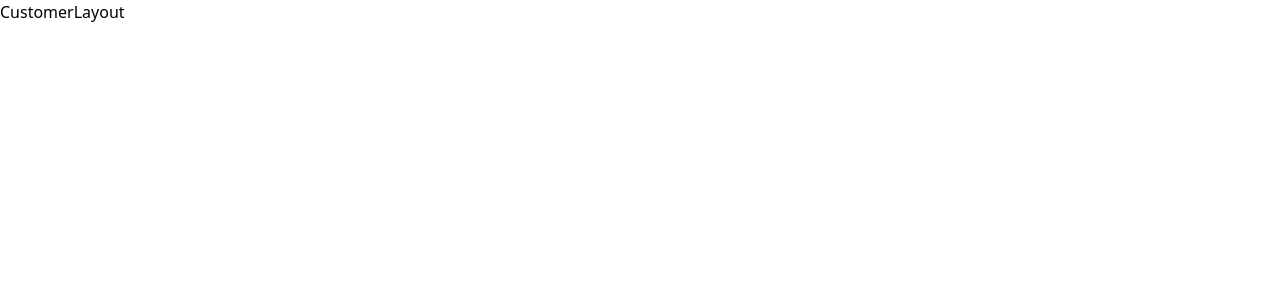
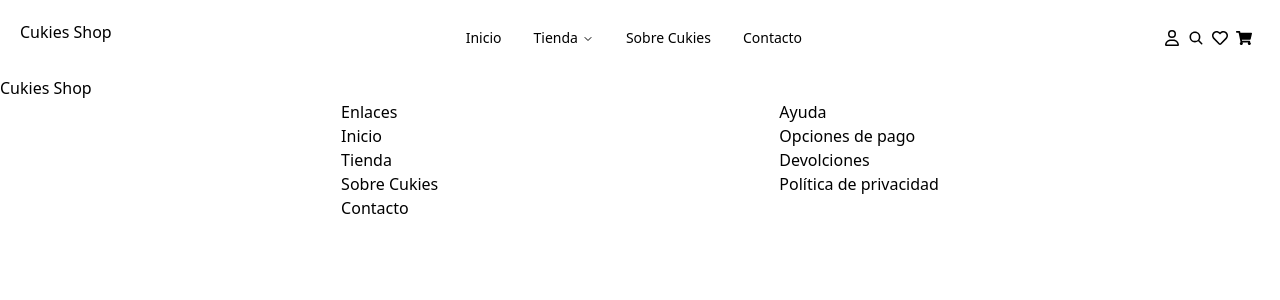
Before and after one commit to androsrivas/e-commerce_cukies-shop_front, a React (Vite) app: page / in a window 1280 px wide. Shown: the top 300 px of the page. Built offline with nearby package versions, Linux system fonts and the light colour scheme.

Commit message:
create customer layout with header and footer

```diff
--- a/package.json
+++ b/package.json
@@ -12,6 +12,7 @@
   "dependencies": {
     "@radix-ui/react-accordion": "^1.2.2",
     "@radix-ui/react-dialog": "^1.1.5",
+    "@radix-ui/react-navigation-menu": "^1.2.4",
     "@radix-ui/react-separator": "^1.1.1",
     "@radix-ui/react-slot": "^1.1.1",
     "@radix-ui/react-toast": "^1.2.5",
--- /dev/null
+++ b/src/components/Footer.jsx
@@ -0,0 +1,22 @@
+import React from "react";
+import Logo from "./atoms/Logo";
+import Navigation from "./molecules/Navigation";
+// import Newsletter from "../../../molecules/newsletter/Newsletter";
+// import Copyright from "../../../molecules/copyright/Copyright";
+
+function Footer() {
+  return (
+    <footer className="footer-container">
+      <section className="footer-main-section">
+        <Logo name="Cukies Shop"/>
+        <Navigation />
+        {/* <Newsletter /> */}
+      </section>
+      <section className="footer-copyright">
+        {/* <Copyright /> */}
+      </section>
+    </footer>
+  )
+}
+
+export default Footer
--- /dev/null
+++ b/src/components/Header.jsx
@@ -0,0 +1,34 @@
+import React from "react";
+import Logo from "../components/atoms/Logo";
+import { Link } from "react-router-dom";
+import UserActions from "../components/molecules/UserActions";
+import { navigationMenuTriggerStyle } from "@/components/ui/navigation-menu";
+import {
+  NavigationMenu,
+  NavigationMenuItem,
+  NavigationMenuLink,
+  NavigationMenuList,
+  NavigationMenuTrigger,
+} from "@/components/ui/navigation-menu";
+
+
+function Header() {
+  return (
+    <header className="flex justify-between p-5">
+        <Logo name="Cukies Shop" to="/"/>
+        <NavigationMenu>
+          <NavigationMenuList>
+            <NavigationMenuItem>
+              <NavigationMenuLink className={ navigationMenuTriggerStyle() }>Inicio</NavigationMenuLink>
+              <NavigationMenuTrigger>Tienda</NavigationMenuTrigger>
+              <NavigationMenuLink className={ navigationMenuTriggerStyle() }>Sobre Cukies</NavigationMenuLink>
+              <NavigationMenuLink className={ navigationMenuTriggerStyle() }>Contacto</NavigationMenuLink>
+            </NavigationMenuItem>
+          </NavigationMenuList>
+        </NavigationMenu>
+        <UserActions className="flex p-2 gap-2"/>
+    </header>
+  )
+}
+
+export default Header
--- /dev/null
+++ b/src/components/atoms/Logo.jsx
@@ -0,0 +1,12 @@
+import React from "react";
+import { Link } from "react-router-dom";
+
+function Logo( { name, to, className } ) {
+  return (
+    <Link to={ to } className={ className }>
+      { name }
+    </Link>
+  )
+}
+
+export default Logo
--- /dev/null
+++ b/src/components/atoms/NavItem.jsx
@@ -0,0 +1,11 @@
+import { Link } from "react-router-dom";
+
+function NavItem({ className, to, text}) {
+  return (
+    <li className={ className }>
+        <Link to={ to }>{ text }</Link>
+    </li>
+  )
+}
+
+export default NavItem
--- /dev/null
+++ b/src/components/atoms/NavSection.jsx
@@ -0,0 +1,16 @@
+import NavItem from "./NavItem";
+
+function NavSection({ title, links }) {
+  return (
+    <section className="nav-section">
+        <h4>{ title }</h4>
+        <ul>
+            {links.map((link, index) => (
+                <NavItem className="" key={ index } text={ link }/>
+            ))}
+        </ul>
+    </section>
+  )
+}
+
+export default NavSection
--- /dev/null
+++ b/src/components/atoms/UserIcons.jsx
@@ -0,0 +1,12 @@
+
+function UserIcon({ icon: Icon, onClick }) {
+  return (
+    <button
+        onClick={ onClick }
+        className="user-icon-btn">
+            {Icon && <Icon className="icon"/>}
+    </button>
+  )
+}
+
+export default UserIcon
--- /dev/null
+++ b/src/components/molecules/Navigation.jsx
@@ -0,0 +1,13 @@
+import React from "react";
+import NavSection from "../atoms/NavSection";
+
+function Navigation() {
+  return (
+    <section className="flex justify-evenly">
+        <NavSection title="Enlaces" links={["Inicio", "Tienda", "Sobre Cukies", "Contacto"]}/>
+        <NavSection title="Ayuda" links={["Opciones de pago", "Devolciones", "Política de privacidad"]}/>
+    </section>
+  )
+}
+
+export default Navigation
--- /dev/null
+++ b/src/components/molecules/UserActions.jsx
@@ -0,0 +1,19 @@
+import React from "react";
+import UserIcon from "../atoms/UserIcons";
+import { FaRegUser } from "react-icons/fa6";
+import { IoSearch } from "react-icons/io5";
+import { FaRegHeart } from "react-icons/fa";
+import { FaShoppingCart } from "react-icons/fa";
+
+function UserActions({ className }) {
+  return (
+    <section className={ className }>
+        <UserIcon className="icon" icon={ FaRegUser } alt="Perfil" onClick={() => console.log("Perfil")}/>
+        <UserIcon className="icon" icon={ IoSearch } alt="Buscar" onClick={() => console.log("Buscar")}/>
+        <UserIcon className="icon" icon={ FaRegHeart } alt="Favoritos" onClick={() => console.log("Favoritos")}/>
+        <UserIcon className="icon" icon={ FaShoppingCart } alt="Carrito" onClick={() => console.log("Carrito")}/>
+    </section>
+  )
+}
+
+export default UserActions
--- /dev/null
+++ b/src/components/ui/navigation-menu.jsx
@@ -0,0 +1,104 @@
+import * as React from "react"
+import * as NavigationMenuPrimitive from "@radix-ui/react-navigation-menu"
+import { cva } from "class-variance-authority"
+import { ChevronDown } from "lucide-react"
+
+import { cn } from "@/lib/utils"
+
+const NavigationMenu = React.forwardRef(({ className, children, ...props }, ref) => (
+  <NavigationMenuPrimitive.Root
+    ref={ref}
+    className={cn(
+      "relative z-10 flex max-w-max flex-1 items-center justify-center",
+      className
+    )}
+    {...props}>
+    {children}
+    <NavigationMenuViewport />
+  </NavigationMenuPrimitive.Root>
+))
+NavigationMenu.displayName = NavigationMenuPrimitive.Root.displayName
+
+const NavigationMenuList = React.forwardRef(({ className, ...props }, ref) => (
+  <NavigationMenuPrimitive.List
+    ref={ref}
+    className={cn(
+      "group flex flex-1 list-none items-center justify-center space-x-1",
+      className
+    )}
+    {...props} />
+))
+NavigationMenuList.displayName = NavigationMenuPrimitive.List.displayName
+
+const NavigationMenuItem = NavigationMenuPrimitive.Item
+
+const navigationMenuTriggerStyle = cva(
+  "group inline-flex h-9 w-max items-center justify-center rounded-md bg-white px-4 py-2 text-sm font-medium transition-colors hover:bg-neutral-100 hover:text-neutral-900 focus:bg-neutral-100 focus:text-neutral-900 focus:outline-none disabled:pointer-events-none disabled:opacity-50 data-[active]:bg-neutral-100/50 data-[state=open]:bg-neutral-100/50 dark:bg-neutral-950 dark:hover:bg-neutral-800 dark:hover:text-neutral-50 dark:focus:bg-neutral-800 dark:focus:text-neutral-50 dark:data-[active]:bg-neutral-800/50 dark:data-[state=open]:bg-neutral-800/50"
+)
+
+const NavigationMenuTrigger = React.forwardRef(({ className, children, ...props }, ref) => (
+  <NavigationMenuPrimitive.Trigger
+    ref={ref}
+    className={cn(navigationMenuTriggerStyle(), "group", className)}
+    {...props}>
+    {children}{""}
+    <ChevronDown
+      className="relative top-[1px] ml-1 h-3 w-3 transition duration-300 group-data-[state=open]:rotate-180"
+      aria-hidden="true" />
+  </NavigationMenuPrimitive.Trigger>
+))
+NavigationMenuTrigger.displayName = NavigationMenuPrimitive.Trigger.displayName
+
+const NavigationMenuContent = React.forwardRef(({ className, ...props }, ref) => (
+  <NavigationMenuPrimitive.Content
+    ref={ref}
+    className={cn(
+      "left-0 top-0 w-full data-[motion^=from-]:animate-in data-[motion^=to-]:animate-out data-[motion^=from-]:fade-in data-[motion^=to-]:fade-out data-[motion=from-end]:slide-in-from-right-52 data-[motion=from-start]:slide-in-from-left-52 data-[motion=to-end]:slide-out-to-right-52 data-[motion=to-start]:slide-out-to-left-52 md:absolute md:w-auto",
+      className
+    )}
+    {...props} />
+))
+NavigationMenuContent.displayName = NavigationMenuPrimitive.Content.displayName
+
+const NavigationMenuLink = NavigationMenuPrimitive.Link
+
+const NavigationMenuViewport = React.forwardRef(({ className, ...props }, ref) => (
+  <div className={cn("absolute left-0 top-full flex justify-center")}>
+    <NavigationMenuPrimitive.Viewport
+      className={cn(
+        "origin-top-center relative mt-1.5 h-[var(--radix-navigation-menu-viewport-height)] w-full overflow-hidden rounded-md border border-neutral-200 bg-white text-neutral-950 shadow data-[state=open]:animate-in data-[state=closed]:animate-out data-[state=closed]:zoom-out-95 data-[state=open]:zoom-in-90 md:w-[var(--radix-navigation-menu-viewport-width)] dark:border-neutral-800 dark:bg-neutral-950 dark:text-neutral-50",
+        className
+      )}
+      ref={ref}
+      {...props} />
+  </div>
+))
+NavigationMenuViewport.displayName =
+  NavigationMenuPrimitive.Viewport.displayName
+
+const NavigationMenuIndicator = React.forwardRef(({ className, ...props }, ref) => (
+  <NavigationMenuPrimitive.Indicator
+    ref={ref}
+    className={cn(
+      "top-full z-[1] flex h-1.5 items-end justify-center overflow-hidden data-[state=visible]:animate-in data-[state=hidden]:animate-out data-[state=hidden]:fade-out data-[state=visible]:fade-in",
+      className
+    )}
+    {...props}>
+    <div
+      className="relative top-[60%] h-2 w-2 rotate-45 rounded-tl-sm bg-neutral-200 shadow-md dark:bg-neutral-800" />
+  </NavigationMenuPrimitive.Indicator>
+))
+NavigationMenuIndicator.displayName =
+  NavigationMenuPrimitive.Indicator.displayName
+
+export {
+  navigationMenuTriggerStyle,
+  NavigationMenu,
+  NavigationMenuList,
+  NavigationMenuItem,
+  NavigationMenuContent,
+  NavigationMenuTrigger,
+  NavigationMenuLink,
+  NavigationMenuIndicator,
+  NavigationMenuViewport,
+}
--- a/src/layout/CustomerLayout.jsx
+++ b/src/layout/CustomerLayout.jsx
@@ -1,8 +1,12 @@
-import React from 'react'
+import Header from "../components/Header";
+import Footer from "../components/Footer";
 
 function CustomerLayout() {
   return (
-    <div>CustomerLayout</div>
+    <main>
+      <Header />
+      <Footer />
+    </main>
   )
 }
 
```
Also changed, not shown: 1 other file (tests, documents, lock files or other folders).
